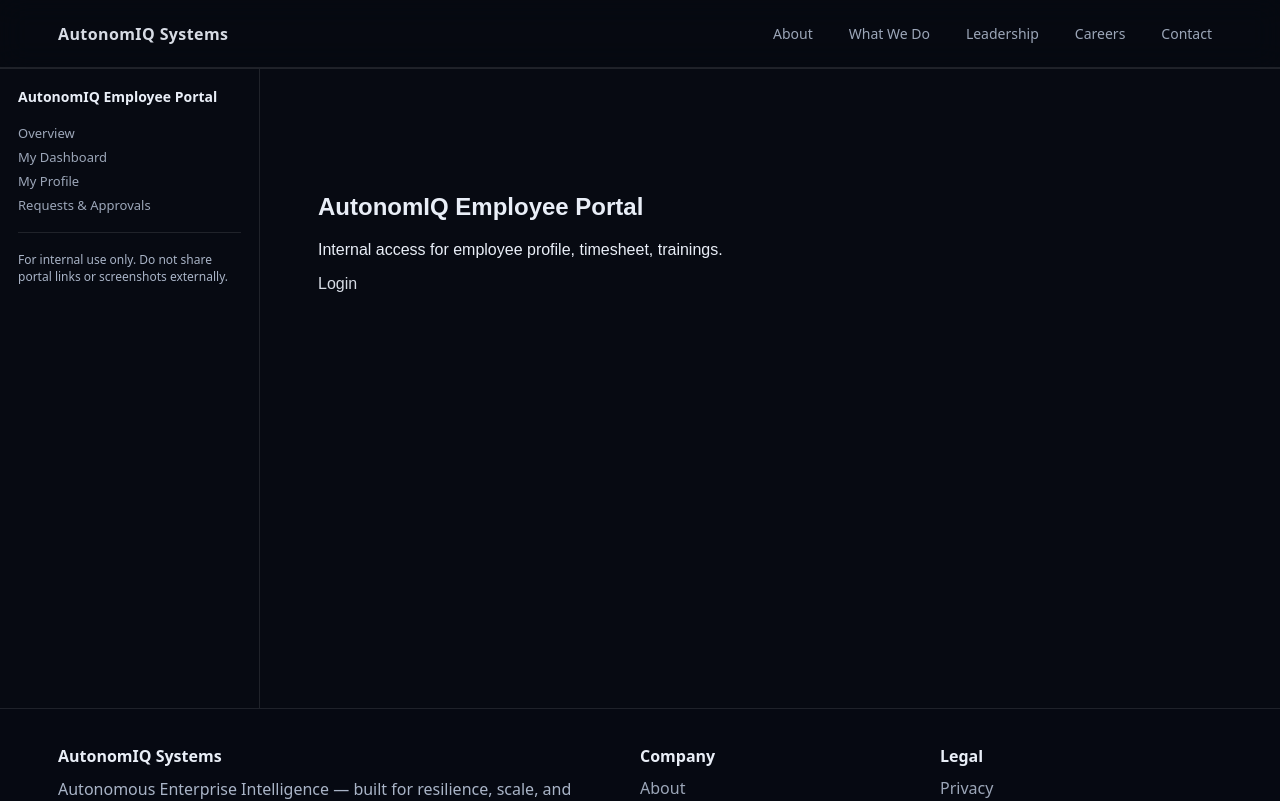
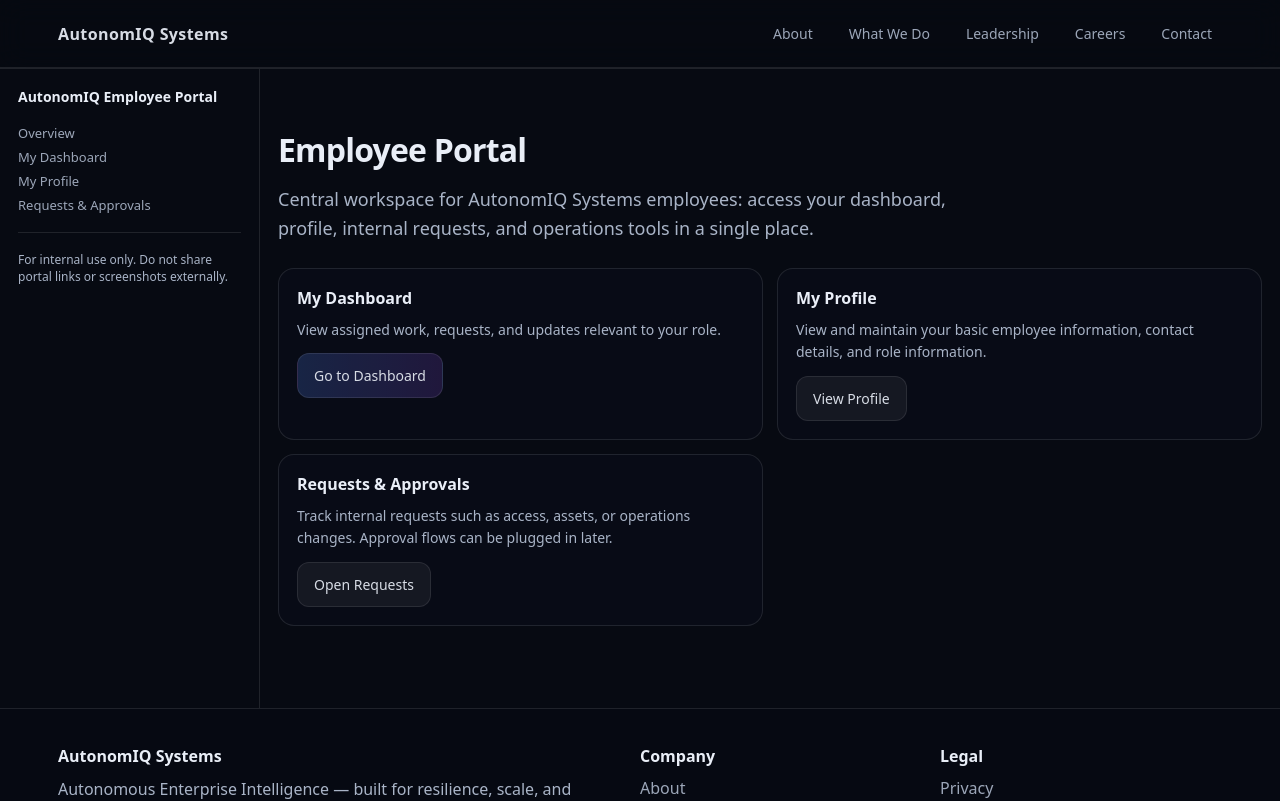
Before and after one commit to dayanidhi281986-boop/autonomiqsystems-website2, a Next.js app: page /portal in a window 1280 px wide. Shown: the top 801 px of the page. Built offline with nearby package versions, Linux system fonts and the light colour scheme.

Commit message:
Refactor PortalHome to PortalHomePage with new layout
Updated the PortalHome component to PortalHomePage and enhanced the layout and content for better user experience.

```diff
--- a/app/portal/page.tsx
+++ b/app/portal/page.tsx
@@ -1,9 +1,53 @@
-export default function PortalHome() {
+export default function PortalHomePage() {
   return (
-    <main style={{ padding: 40, fontFamily: "Arial, sans-serif" }}>
-      <h1>AutonomIQ Employee Portal</h1>
-      <p>Internal access for employee profile, timesheet, trainings.</p>
-      <a href="/portal/login">Login</a>
-    </main>
+    <>
+      <h1 className="h1" style={{ fontSize: 32 }}>
+        Employee Portal
+      </h1>
+      <p className="pLead" style={{ maxWidth: 720 }}>
+        Central workspace for AutonomIQ Systems employees: access your dashboard,
+        profile, internal requests, and operations tools in a single place.
+      </p>
+
+      <div className="grid" style={{ marginTop: 24 }}>
+        <div className="card">
+          <h3>My Dashboard</h3>
+          <p>
+            View assigned work, requests, and updates relevant to your role.
+          </p>
+          <div style={{ marginTop: 12 }}>
+            <a className="btn btnPrimary" href="/portal/dashboard">
+              Go to Dashboard
+            </a>
+          </div>
+        </div>
+
+        <div className="card">
+          <h3>My Profile</h3>
+          <p>
+            View and maintain your basic employee information, contact details,
+            and role information.
+          </p>
+          <div style={{ marginTop: 12 }}>
+            <a className="btn" href="/portal/profile">
+              View Profile
+            </a>
+          </div>
+        </div>
+
+        <div className="card">
+          <h3>Requests & Approvals</h3>
+          <p>
+            Track internal requests such as access, assets, or operations
+            changes. Approval flows can be plugged in later.
+          </p>
+          <div style={{ marginTop: 12 }}>
+            <a className="btn" href="/portal/requests">
+              Open Requests
+            </a>
+          </div>
+        </div>
+      </div>
+    </>
   );
 }
```
